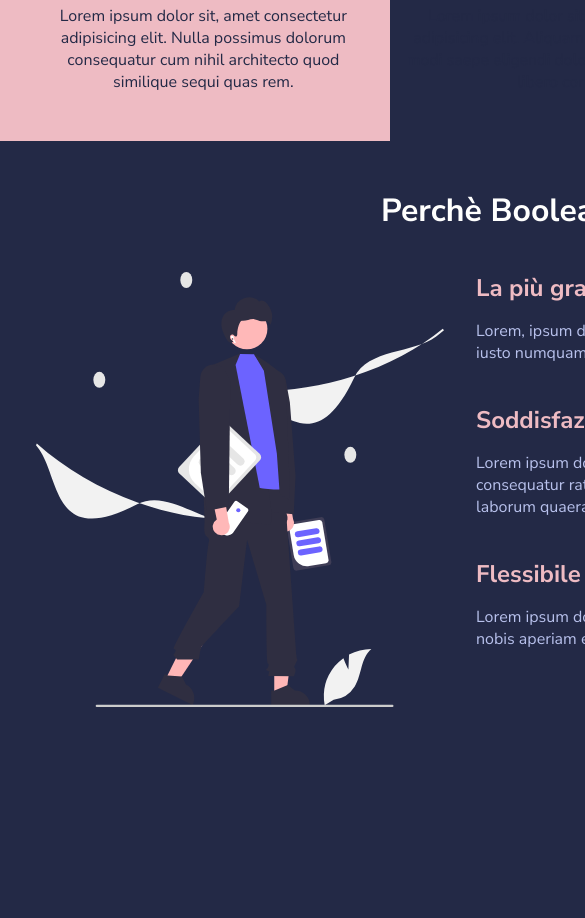
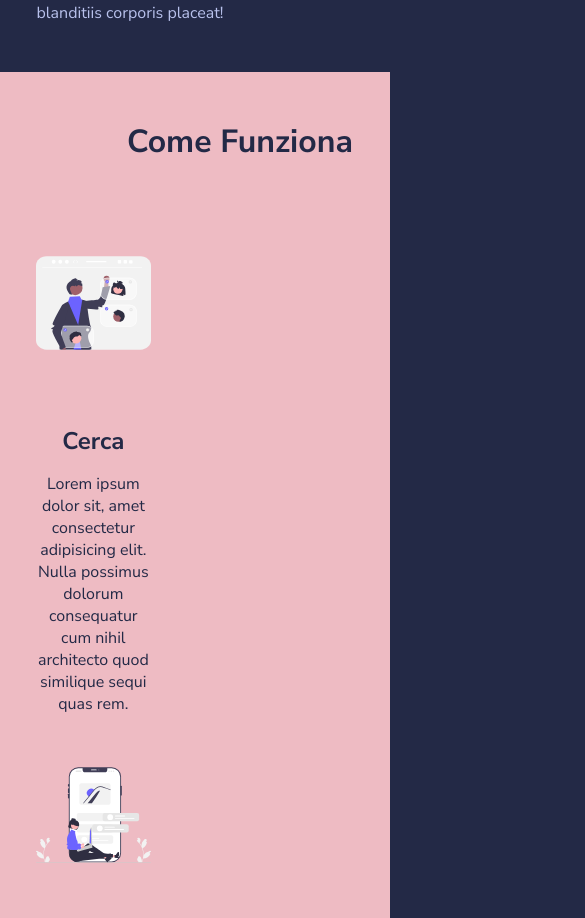
Before and after one commit to SimonaCartolina/html-css-resp-wannabe, a plain HTML site: page index.html in a window 390 px wide. Shown: the part 991-1909 px from the top of the page, 585 px wide, since content can reach past the window. Before the commit the page ends 1752 px from the top, so only its background shows below. Drawn offline with Linux system fonts and the light colour scheme.

Commit message:
tried to change responsive for tablet and mobile

```diff
--- a/css/index.css
+++ b/css/index.css
@@ -125,5 +125,32 @@
  }
 
  /************************************************
-     SOLUZIONE RESPONSIVE
+    SOLUZIONE RESPONSIVE
   ************************************************/
+
+
+/*SOLUZIONE TABLET  dai 768px in giù*/
+
+@media screen and (max-width:768px)
+{
+    div.container{
+        max-width:768px;
+        flex-wrap:wrap;
+    }
+
+}
+
+
+/*SOLUZIONE MOBILE dai 480px*/
+
+@media screen and (max-width:480px)
+{
+    div.container{
+        max-width:480px;
+        flex-wrap:wrap;
+
+    }
+    .row {
+        display: block;
+    }
+}
--- a/css/style.css
+++ /dev/null
@@ -1,129 +0,0 @@
-/*************************************************
-    GENERAL STYLES
- *************************************************/
-*,
-*::before,
-*::after {
-    margin: 0;
-    padding: 0;
-    box-sizing: border-box;
-}
-
-body {
-    font-family: 'Nunito Sans', sans-serif;
-    color: #b8c1ec;
-    background: #232946;
-}
-
-h1,
-h2,
-h3 {
-    color: #eebbc3;
-}
-
-h1 {
-    margin-bottom: 3rem;
-    font-size: 2.5rem;
-}
-
-h2 {
-    margin-bottom: 2.5rem;
-    font-size: 2rem;
-    color: #fffffe;
-}
-
-h3 {
-    margin-bottom: 1rem;
-    font-size: 1.5rem;
-}
-
-img {
-    max-width: 100%;
-}
-
-/************************************************
-    UTILITIES
- ************************************************/
-
-/* LAYOUT */
-.container {
-    width: 1140px;
-    margin: 0 auto;
-    padding: 0 20px;
-}
-
-.row {
-    display: flex;
-}
-
-.col {
-    padding-left: 1rem;
-    padding-right: 1rem;
-}
-
-/* TEXT */
-.text-center {
-    text-align: center;
-}
-
-/************************************************
-    SITE SECTIONS
- ************************************************/
-
-/* HEADER */
-.site-header {
-    margin-top: 3rem;
-}
-
-/* LESSONS SECTION */
-.lessons .col {
-    width: 50%;
-}
-
-.lessons .col img {
-    height: 200px;
-    margin-bottom: 1rem;
-}
-
-/* STEPS SECTION */
-.steps {
-    margin: 3rem 0;
-    padding: 3rem 0;
-    color: #232946;
-    background: #eebbc3;
-}
-
-.steps h2,
-.steps h3 {
-    color: #232946;
-}
-
-.steps .col {
-    width: calc(100% / 3);
-}
-
-.steps .col img {
-    height: 200px;
-    margin-bottom: 1rem;
-}
-
-/* WHY US SECTION */
-.why-us {
-    margin-bottom: 3rem;
-}
-.why-us .col-left {
-    width: 40%;
-}
-
-.why-us .col-right {
-    width: 60%;
-}
-
-.why-us li {
-    list-style: none;
-    margin-bottom: 2.5rem;
-}
-
-/************************************************
-    SOLUZIONE RESPONSIVE
- ************************************************/
--- a/index.html
+++ b/index.html
@@ -1,6 +1,7 @@
 <!DOCTYPE html>
 <html>
     <head>
+        <meta name="viewport" content="width=device-width, initial-scale=1.0">
         <meta charset="utf-8" />
         <title>Boolean Academy</title>
         <!-- Fonts -->
```
